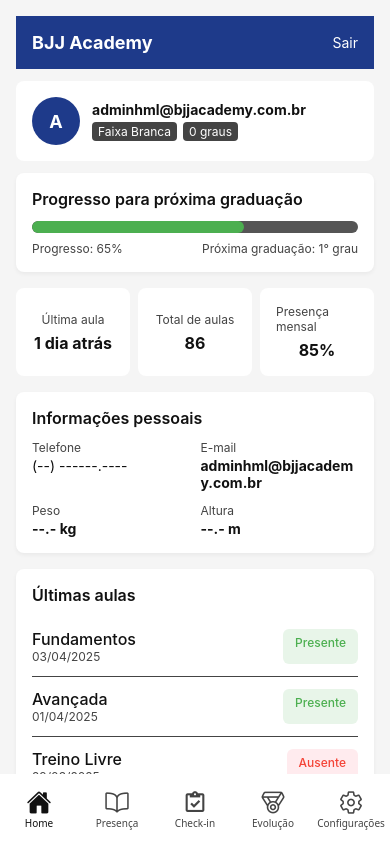
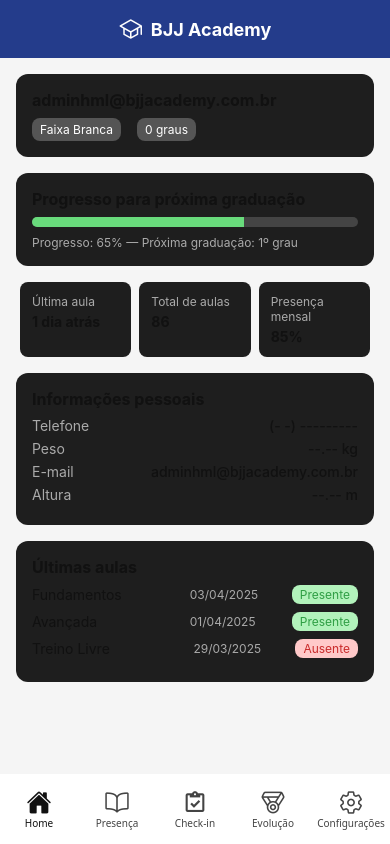
Before and after one commit to bruno2608/bjjacademyapp, a React Native app: screen /Home in a window 390 px wide. Built offline with nearby package versions, Linux system fonts and the light colour scheme.

Commit message:
ajuste header/botão sair.

```diff
--- a/src/components/Header.js
+++ b/src/components/Header.js
@@ -0,0 +1,30 @@
+import React from 'react';
+import { View, Text, StyleSheet } from 'react-native';
+import { Ionicons } from '@expo/vector-icons';
+
+const Header = () => {
+  return (
+    <View style={styles.headerBar}>
+      <Ionicons name="school-outline" size={24} color="#fff" />
+      <Text style={styles.logoText}>BJJ Academy</Text>
+    </View>
+  );
+};
+
+const styles = StyleSheet.create({
+  headerBar: {
+    backgroundColor: '#243C8B',
+    padding: 16,
+    alignItems: 'center',
+    justifyContent: 'center',
+    flexDirection: 'row',
+    gap: 8, // se não funcionar, substituímos por margin
+  },
+  logoText: {
+    color: '#fff',
+    fontWeight: 'bold',
+    fontSize: 18,
+  },
+});
+
+export default Header;
--- a/src/screens/HomeScreen.js
+++ b/src/screens/HomeScreen.js
@@ -1,220 +1,207 @@
 import React from 'react';
-import { View, Text, StyleSheet, ScrollView, TouchableOpacity } from 'react-native';
-import { SafeAreaView } from 'react-native-safe-area-context';
-import useThemeColors from '../hooks/useThemeColors';
+import { View, Text, StyleSheet, ScrollView } from 'react-native';
+import { useTheme } from '../contexts/ThemeContext';
+import Header from '../components/Header';
 
-export default function HomeScreen() {
-  const colors = useThemeColors();
-
-  const statsData = {
-    progressoPercent: 65,
-    ultimaAula: '1 dia atrás',
-    totalAulas: 86,
-    presencaMensal: '85%',
-    ultimasAulas: [
-      { data: '03/04/2025', tipo: 'Fundamentos', status: 'Presente' },
-      { data: '01/04/2025', tipo: 'Avançada', status: 'Presente' },
-      { data: '29/03/2025', tipo: 'Treino Livre', status: 'Ausente' }
-    ]
-  };
-
-  const userData = {
-    nome: 'adminhml@bjjacademy.com.br',
-    faixa: 'Branca',
-    grau: 0,
-    telefone: '(--) ------.----',
-    email: 'adminhml@bjjacademy.com.br',
-    peso: '--.- kg',
-    altura: '--.- m'
+const HomeScreen = () => {
+  const theme = useTheme();
+  const colors = {
+    background: theme.background,
+    text: theme.text,
+    card: '#1e1e1e',
+    primary: '#243C8B',
+    subtext: '#aaa',
   };
 
   return (
-    <SafeAreaView style={{ flex: 1, backgroundColor: colors.background }}>
-      <ScrollView contentContainerStyle={[styles.container, { backgroundColor: colors.background, paddingBottom: 96 }]}>
-        <View style={[styles.headerBar, { backgroundColor: colors.primary }]}>
-          <Text style={styles.logoText}>BJJ Academy</Text>
-          <TouchableOpacity>
-            <Text style={styles.logout}>Sair</Text>
-          </TouchableOpacity>
-        </View>
+    <ScrollView style={{ flex: 1, backgroundColor: colors.background }}>
+      <Header />
 
-        <View style={[styles.profileBox, { backgroundColor: colors.card }]}>
-          <View style={[styles.avatar, { backgroundColor: colors.primary }]}>
-            <Text style={styles.avatarText}>{userData.nome.charAt(0).toUpperCase()}</Text>
-          </View>
-          <View>
-            <Text style={[styles.username, { color: colors.text }]}>{userData.nome}</Text>
-            <View style={styles.badges}>
-              <Text style={styles.badge}>Faixa {userData.faixa}</Text>
-              <Text style={styles.badge}>{userData.grau} graus</Text>
-            </View>
+      <View style={styles.container}>
+        {/* Dados do usuário */}
+        <View style={[styles.card, { backgroundColor: colors.card }]}>
+          <Text style={[styles.emailText, { color: colors.text }]}>
+            adminhml@bjjacademy.com.br
+          </Text>
+          <View style={styles.badges}>
+            <Text style={styles.badge}>Faixa Branca</Text>
+            <Text style={styles.badge}>0 graus</Text>
           </View>
         </View>
 
+        {/* Progresso para próxima graduação */}
         <View style={[styles.card, { backgroundColor: colors.card }]}>
-          <Text style={[styles.cardTitle, { color: colors.text }]}>Progresso para próxima graduação</Text>
-          <View style={styles.progressBarBg}>
-            <View style={[styles.progressBarFill, { width: `${statsData.progressoPercent}%`, backgroundColor: colors.success }]} />
+          <Text style={[styles.sectionTitle, { color: colors.text }]}>
+            Progresso para próxima graduação
+          </Text>
+          <View style={styles.progressBarContainer}>
+            <View style={[styles.progressBar, { width: '65%' }]} />
           </View>
-          <View style={styles.progressTextRow}>
-            <Text style={{ fontSize: 12, color: colors.subtext }}>Progresso: {statsData.progressoPercent}%</Text>
-            <Text style={{ fontSize: 12, color: colors.subtext }}>Próxima graduação: {userData.grau + 1}° grau</Text>
+          <Text style={[styles.progressText, { color: colors.subtext }]}>
+            Progresso: 65% — Próxima graduação: 1º grau
+          </Text>
+        </View>
+
+        {/* Métricas */}
+        <View style={styles.metricsRow}>
+          <View style={[styles.metricBox, { backgroundColor: colors.card }]}>
+            <Text style={[styles.metricTitle, { color: colors.subtext }]}>Última aula</Text>
+            <Text style={[styles.metricValue, { color: colors.text }]}>1 dia atrás</Text>
+          </View>
+          <View style={[styles.metricBox, { backgroundColor: colors.card }]}>
+            <Text style={[styles.metricTitle, { color: colors.subtext }]}>Total de aulas</Text>
+            <Text style={[styles.metricValue, { color: colors.text }]}>86</Text>
+          </View>
+          <View style={[styles.metricBox, { backgroundColor: colors.card }]}>
+            <Text style={[styles.metricTitle, { color: colors.subtext }]}>Presença mensal</Text>
+            <Text style={[styles.metricValue, { color: colors.text }]}>85%</Text>
           </View>
         </View>
 
-        <View style={styles.statRow}>
-          <View style={[styles.statCard, { backgroundColor: colors.card }]}>
-            <Text style={[styles.statLabel, { color: colors.subtext }]}>Última aula</Text>
-            <Text style={[styles.statValue, { color: colors.text }]}>{statsData.ultimaAula}</Text>
+        {/* Informações pessoais */}
+        <View style={[styles.card, { backgroundColor: colors.card }]}>
+          <Text style={[styles.sectionTitle, { color: colors.text }]}>Informações pessoais</Text>
+          <View style={styles.infoRow}>
+            <Text style={[styles.infoLabel, { color: colors.subtext }]}>Telefone</Text>
+            <Text style={[styles.infoValue, { color: colors.text }]}>(- -) ---------</Text>
           </View>
-          <View style={[styles.statCard, { backgroundColor: colors.card }]}>
-            <Text style={[styles.statLabel, { color: colors.subtext }]}>Total de aulas</Text>
-            <Text style={[styles.statValue, { color: colors.text }]}>{statsData.totalAulas}</Text>
+          <View style={styles.infoRow}>
+            <Text style={[styles.infoLabel, { color: colors.subtext }]}>Peso</Text>
+            <Text style={[styles.infoValue, { color: colors.text }]}>--.-- kg</Text>
           </View>
-          <View style={[styles.statCard, { backgroundColor: colors.card }]}>
-            <Text style={[styles.statLabel, { color: colors.subtext }]}>Presença mensal</Text>
-            <Text style={[styles.statValue, { color: colors.text }]}>{statsData.presencaMensal}</Text>
+          <View style={styles.infoRow}>
+            <Text style={[styles.infoLabel, { color: colors.subtext }]}>E-mail</Text>
+            <Text style={[styles.infoValue, { color: colors.text }]}>adminhml@bjjacademy.com.br</Text>
+          </View>
+          <View style={styles.infoRow}>
+            <Text style={[styles.infoLabel, { color: colors.subtext }]}>Altura</Text>
+            <Text style={[styles.infoValue, { color: colors.text }]}>--.-- m</Text>
           </View>
         </View>
 
+        {/* Últimas aulas */}
         <View style={[styles.card, { backgroundColor: colors.card }]}>
-          <Text style={[styles.cardTitle, { color: colors.text }]}>Informações pessoais</Text>
-          <View style={styles.infoGrid}>
-            <View style={styles.infoItem}><Text style={[styles.infoLabel, { color: colors.subtext }]}>Telefone</Text><Text style={{ color: colors.text }}>{userData.telefone}</Text></View>
-            <View style={styles.infoItem}><Text style={[styles.infoLabel, { color: colors.subtext }]}>E-mail</Text><Text style={[styles.bold, { color: colors.text }]}>{userData.email}</Text></View>
-            <View style={styles.infoItem}><Text style={[styles.infoLabel, { color: colors.subtext }]}>Peso</Text><Text style={[styles.bold, { color: colors.text }]}>{userData.peso}</Text></View>
-            <View style={styles.infoItem}><Text style={[styles.infoLabel, { color: colors.subtext }]}>Altura</Text><Text style={[styles.bold, { color: colors.text }]}>{userData.altura}</Text></View>
+          <Text style={[styles.sectionTitle, { color: colors.text }]}>Últimas aulas</Text>
+          <View style={styles.classRow}>
+            <Text style={[styles.className, { color: colors.text }]}>Fundamentos</Text>
+            <Text style={[styles.classDate, { color: colors.subtext }]}>03/04/2025</Text>
+            <Text style={[styles.presenceBadge, { backgroundColor: '#b2f2bb', color: '#2f9e44' }]}>Presente</Text>
+          </View>
+          <View style={styles.classRow}>
+            <Text style={[styles.className, { color: colors.text }]}>Avançada</Text>
+            <Text style={[styles.classDate, { color: colors.subtext }]}>01/04/2025</Text>
+            <Text style={[styles.presenceBadge, { backgroundColor: '#b2f2bb', color: '#2f9e44' }]}>Presente</Text>
+          </View>
+          <View style={styles.classRow}>
+            <Text style={[styles.className, { color: colors.text }]}>Treino Livre</Text>
+            <Text style={[styles.classDate, { color: colors.subtext }]}>29/03/2025</Text>
+            <Text style={[styles.presenceBadge, { backgroundColor: '#ffc9c9', color: '#c92a2a' }]}>Ausente</Text>
           </View>
         </View>
-
-        <View style={[styles.card, { backgroundColor: colors.card, marginBottom: 16 }]}>
-          <Text style={[styles.cardTitle, { color: colors.text }]}>Últimas aulas</Text>
-          {statsData.ultimasAulas.map((aula, index) => (
-            <View
-              key={index}
-              style={[styles.aulaItem, index < statsData.ultimasAulas.length - 1 && styles.aulaDivider]}
-            >
-              <View>
-                <Text style={[styles.aulaTipo, { color: colors.text }]}>{aula.tipo}</Text>
-                <Text style={[styles.aulaData, { color: colors.subtext }]}>{aula.data}</Text>
-              </View>
-              <Text
-                style={[styles.statusTag, aula.status === 'Presente' ? { backgroundColor: '#e8f5e9', color: colors.success } : { backgroundColor: '#ffebee', color: colors.danger } ]}
-              >
-                {aula.status}
-              </Text>
-            </View>
-          ))}
-          <TouchableOpacity style={styles.viewAllBtn}>
-            <Text style={[styles.viewAllText, { color: colors.subtext }]}>Ver todas as aulas</Text>
-          </TouchableOpacity>
-        </View>
-      </ScrollView>
-    </SafeAreaView>
+      </View>
+    </ScrollView>
   );
-}
+};
 
 const styles = StyleSheet.create({
-  container: { padding: 16 },
-  headerBar: {
-    flexDirection: 'row',
-    justifyContent: 'space-between',
+  container: {
     padding: 16,
-    alignItems: 'center',
-  },
-  logoText: { color: '#fff', fontWeight: 'bold', fontSize: 18 },
-  logout: { color: '#fff' },
-  profileBox: {
-    flexDirection: 'row',
-    alignItems: 'center',
-    padding: 16,
-    borderRadius: 8,
-    marginVertical: 12,
-  },
-  avatar: {
-    width: 48,
-    height: 48,
-    borderRadius: 24,
-    justifyContent: 'center',
-    alignItems: 'center',
-    marginRight: 12,
-  },
-  avatarText: { color: '#fff', fontWeight: 'bold', fontSize: 18 },
-  username: { fontWeight: 'bold' },
-  badges: { flexDirection: 'row', marginTop: 4 },
-  badge: {
-    backgroundColor: '#444',
-    borderRadius: 4,
-    paddingHorizontal: 6,
-    paddingVertical: 2,
-    fontSize: 12,
-    marginRight: 6,
-    color: '#fff'
   },
   card: {
+    padding: 16,
+    borderRadius: 12,
+    marginBottom: 16,
+  },
+  emailText: {
+    fontWeight: 'bold',
+    fontSize: 16,
+    marginBottom: 8,
+  },
+  badges: {
+    flexDirection: 'row',
+    gap: 8,
+  },
+  badge: {
+    backgroundColor: '#555',
+    color: '#fff',
+    paddingHorizontal: 8,
+    paddingVertical: 4,
     borderRadius: 8,
-    padding: 16,
-    marginBottom: 16,
-    shadowColor: '#000',
-    shadowOpacity: 0.05,
-    shadowOffset: { width: 0, height: 2 },
-    shadowRadius: 4,
-    elevation: 1,
+    marginRight: 8,
+    fontSize: 12,
   },
-  cardTitle: { fontWeight: '600', fontSize: 16, marginBottom: 12 },
-  progressBarBg: {
-    height: 12,
-    backgroundColor: '#555',
-    borderRadius: 6,
+  sectionTitle: {
+    fontWeight: 'bold',
+    fontSize: 16,
+    marginBottom: 8,
+  },
+  progressBarContainer: {
+    height: 10,
+    backgroundColor: '#444',
+    borderRadius: 10,
     overflow: 'hidden',
     marginBottom: 8,
   },
-  progressBarFill: {
-    height: '100%',
-    borderRadius: 6,
+  progressBar: {
+    height: 10,
+    backgroundColor: '#69db7c',
   },
-  progressTextRow: { flexDirection: 'row', justifyContent: 'space-between', fontSize: 14 },
-  statRow: { flexDirection: 'row', gap: 8, marginBottom: 16 },
-  statCard: {
-    flex: 1,
-    padding: 16,
-    borderRadius: 8,
-    alignItems: 'center',
-    justifyContent: 'center',
+  progressText: {
+    fontSize: 12,
   },
-  statLabel: { fontSize: 12, marginBottom: 6 },
-  statValue: { fontSize: 16, fontWeight: 'bold' },
-  infoGrid: { flexDirection: 'row', flexWrap: 'wrap', gap: 12 },
-  infoItem: { width: '48%' },
-  infoLabel: { fontSize: 12, marginBottom: 2 },
-  bold: { fontWeight: 'bold' },
-  aulaItem: {
+  metricsRow: {
     flexDirection: 'row',
     justifyContent: 'space-between',
-    paddingVertical: 12,
+    marginBottom: 16,
   },
-  aulaDivider: {
-    borderBottomWidth: 1,
-    borderBottomColor: '#444',
+  metricBox: {
+    flex: 1,
+    padding: 12,
+    marginHorizontal: 4,
+    borderRadius: 8,
   },
-  aulaTipo: { fontSize: 16, fontWeight: '500' },
-  aulaData: { fontSize: 12 },
-  statusTag: {
-    paddingHorizontal: 12,
-    paddingVertical: 6,
-    borderRadius: 6,
-    fontWeight: '500',
+  metricTitle: {
     fontSize: 12,
+    marginBottom: 4,
   },
-  viewAllBtn: {
-    backgroundColor: '#333',
-    paddingVertical: 12,
-    borderRadius: 6,
-    marginTop: 12,
+  metricValue: {
+    fontSize: 14,
+    fontWeight: 'bold',
   },
-  viewAllText: {
-    textAlign: 'center',
-    fontWeight: '500',
+  infoRow: {
+    flexDirection: 'row',
+    justifyContent: 'space-between',
+    marginBottom: 6,
+  },
+  infoLabel: {
     fontSize: 14,
   },
+  infoValue: {
+    fontSize: 14,
+    fontWeight: '500',
+  },
+  classRow: {
+    flexDirection: 'row',
+    alignItems: 'center',
+    gap: 12,
+    marginBottom: 8,
+  },
+  className: {
+    flex: 1,
+    fontSize: 14,
+  },
+  classDate: {
+    fontSize: 12,
+    width: 90,
+  },
+  presenceBadge: {
+    fontSize: 12,
+    paddingHorizontal: 8,
+    paddingVertical: 2,
+    borderRadius: 8,
+    textAlign: 'center',
+    overflow: 'hidden',
+  },
 });
+
+export default HomeScreen;
--- a/src/screens/SettingsScreen.js
+++ b/src/screens/SettingsScreen.js
@@ -1,15 +1,14 @@
 import React, { useState, useEffect } from 'react';
-import { View, Text, StyleSheet, TouchableOpacity } from 'react-native';
+import { View, Text, StyleSheet, TouchableOpacity, Alert } from 'react-native';
 import { useTheme } from '../contexts/ThemeContext';
 import { Ionicons } from '@expo/vector-icons';
-import * as SecureStore from 'expo-secure-store'; // Para armazenar preferências do usuário de forma segura
+import * as SecureStore from 'expo-secure-store';
 
 const SettingsScreen = () => {
   const theme = useTheme();
   const [isDarkMode, setIsDarkMode] = useState(theme === 'dark');
 
   useEffect(() => {
-    // Carregar o tema preferido ao iniciar o app
     const loadThemePreference = async () => {
       const savedTheme = await SecureStore.getItemAsync('theme');
       if (savedTheme) {
@@ -21,15 +20,13 @@
   }, []);
 
   const toggleTheme = async () => {
-    // Alternar o estado do tema
     const newTheme = isDarkMode ? 'light' : 'dark';
     setIsDarkMode(!isDarkMode);
+    await SecureStore.setItemAsync('theme', newTheme);
+  };
 
-    // Salvar a preferência do tema no SecureStore
-    await SecureStore.setItemAsync('theme', newTheme);
-
-    // Aqui você pode alterar o app.json para forçar a mudança de tema, mas o expo não permite
-    // alterar o app.json diretamente em tempo de execução. O modo automático é a melhor opção.
+  const handleLogoutPress = () => {
+    Alert.alert('Sair da Conta', 'A funcionalidade ainda não está disponível.');
   };
 
   return (
@@ -48,6 +45,11 @@
         <Text style={[styles.buttonText, { color: theme.text }]}>
           {isDarkMode ? 'Modo Escuro' : 'Modo Claro'}
         </Text>
+      </TouchableOpacity>
+
+      <TouchableOpacity onPress={handleLogoutPress} style={styles.logoutButton}>
+        <Ionicons name="log-out-outline" size={28} color="red" />
+        <Text style={styles.logoutText}>Sair da Conta</Text>
       </TouchableOpacity>
     </View>
   );
@@ -78,6 +80,16 @@
     fontSize: 16,
     marginLeft: 8,
   },
+  logoutButton: {
+    flexDirection: 'row',
+    alignItems: 'center',
+    marginTop: 40,
+  },
+  logoutText: {
+    fontSize: 16,
+    color: 'red',
+    marginLeft: 8,
+  },
 });
 
 export default SettingsScreen;
```
